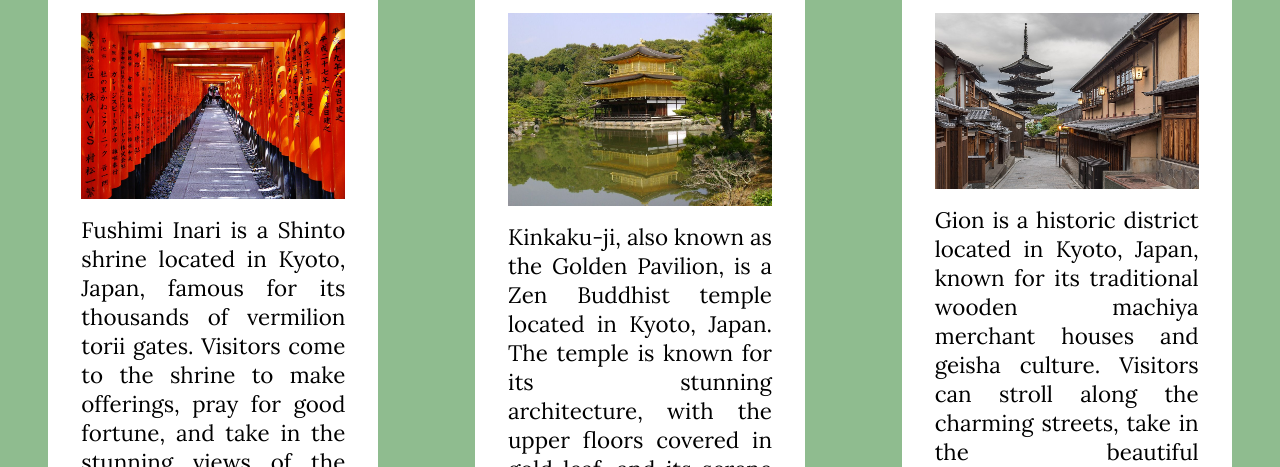
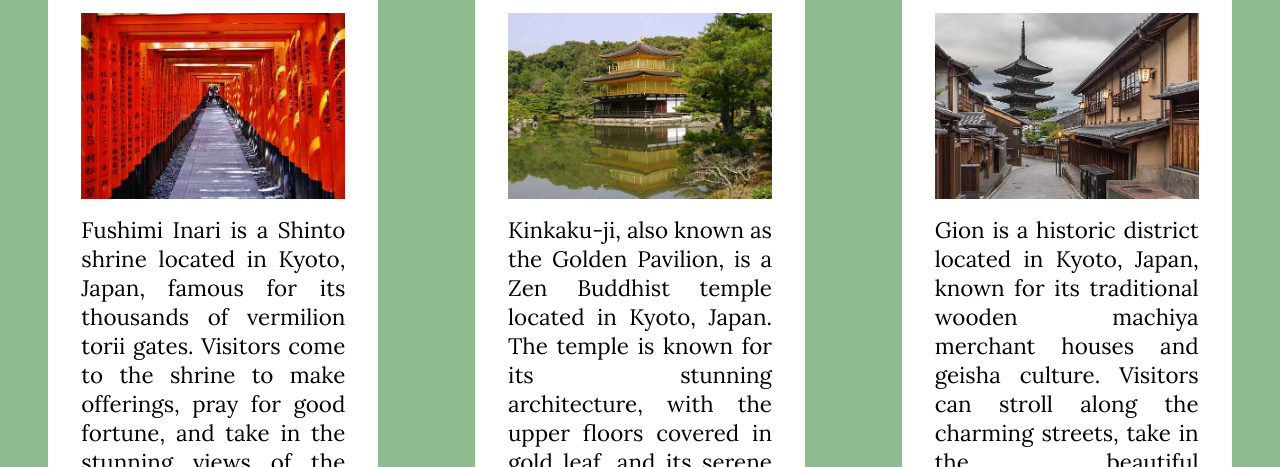
Before and after one commit to AinaSorribas/PAC3_kyoto_rendiment, a website built with Parcel: page what.html in a window 1280 px wide. Shown: the part 633-1100 px from the top of the page. Built offline with nearby package versions, Linux system fonts and the light colour scheme.

Commit message:
what images

```diff
--- a/what.html
+++ b/what.html
@@ -37,39 +37,39 @@
             <div class="eachwhat">
                 <h2 class="titoleach"><a href="fushimi.html">Fushimi Inari</a></h2>
                 <img class="imgeach"
-                srcset="./src/img/fushimi.jpg 1280w,
-                            ./src/img/fushimitablet.jpg 768w,
-                            ./src/img/fushimimobil.jpg 512w",
+                srcset="./src/img/whatfushimiweb2.webp 1280w,
+                            ./src/img/whatfushimitablet2.webp 768w,
+                            ./src/img/whatfushimimobil2.webp 512w",
                 sizes="(min-width: 1024px) 1280px,
                             (min-width: 768px) 512px,
                             256px"
-                    src="./src/img/fushimi.jpg" alt="Fushimi Inari">
+                    src="./src/img/whatfushimiweb2.webp" alt="Fushimi Inari">
 
                 <p class="description">Fushimi Inari is a Shinto shrine located in Kyoto, Japan, famous for its thousands of vermilion torii gates. Visitors come to the shrine to make offerings, pray for good fortune, and take in the stunning views of the surrounding forest and countryside.</p>
             </div>
             <div class="eachwhat">
                 <h2 class="titoleach"><a href="kinkaku.html">Kinkaku-ji</a></h2>
                 <img class="imgeach"
-                srcset="./src/img/kinkaku.jpg 1280w,
-                            ./src/img/kinkakutablet.jpg 768w,
-                            ./src/img/kinkakumobil.jpg 512w",
+                srcset="./src/img/whatkinkakuweb2.webp 1280w,
+                            ./src/img/whatkinkakutablet2.webp 768w,
+                            ./src/imgwhatkinkakumobil2.webp 512w",
                 sizes="(min-width: 1024px) 1280px,
                             (min-width: 768px) 512px,
                             256px"
-                    src="./src/img/kinkaku.jpg" alt="Kinkaku-ji">
+                    src="./src/img/whatkinkakuweb2.webp" alt="Kinkaku-ji">
 
 
                 <p class="description">Kinkaku-ji, also known as the Golden Pavilion, is a Zen Buddhist temple located in Kyoto, Japan. The temple is known for its stunning architecture, with the upper floors covered in gold leaf, and its serene setting on the edge of a pond surrounded by beautiful gardens.</p>
             </div><div class="eachwhat">
                 <h2 class="titoleach"><a href="gion.html">Gion</a></h2>
                 <img class="imgeach"
-                srcset="./src/img/gion.jpg 1280w,
-                            ./src/img/giontablet.jpg 768w,
-                            ./src/img/gionmobil.jpg 512w",
+                srcset="./src/img/whatgionweb2.webp 1280w,
+                            ./src/img/whatgiontablet2.webp 768w,
+                            ./src/img/whatgionmobil2.webp 512w",
                 sizes="(min-width: 1024px) 1280px,
                             (min-width: 768px) 512px,
                             256px"
-                    src="./src/img/gion.jpg" alt="Gion">
+                    src="./src/img/whatgionweb2.webp" alt="Gion">
                 <p class="description">Gion is a historic district located in Kyoto, Japan, known for its traditional wooden machiya merchant houses and geisha culture. Visitors can stroll along the charming streets, take in the beautiful architecture, and even catch a glimpse of a geiko (geisha) or maiko (apprentice geisha) on their way to a performance or appointment.</p>
             </div>
         </div>
```
Also changed, not shown: src/img/whatfushimimobil.jpg (added), src/img/whatfushimimobil2.webp (added), src/img/whatfushimitablet.jpg (added), src/img/whatfushimitablet2.webp (added), src/img/whatfushimiweb.jpg (added), src/img/whatfushimiweb2.webp (added), src/img/whatgionmobil.jpg (added), src/img/whatgionmobil2.webp (added), src/img/whatgiontablet.jpg (added), src/img/whatgiontablet2.webp (added), src/img/whatgionweb.jpg (added), src/img/whatgionweb2.webp (added), src/img/whatkinkakumobil.jpg (added), src/img/whatkinkakumobil2.webp (added), 4 more files.
